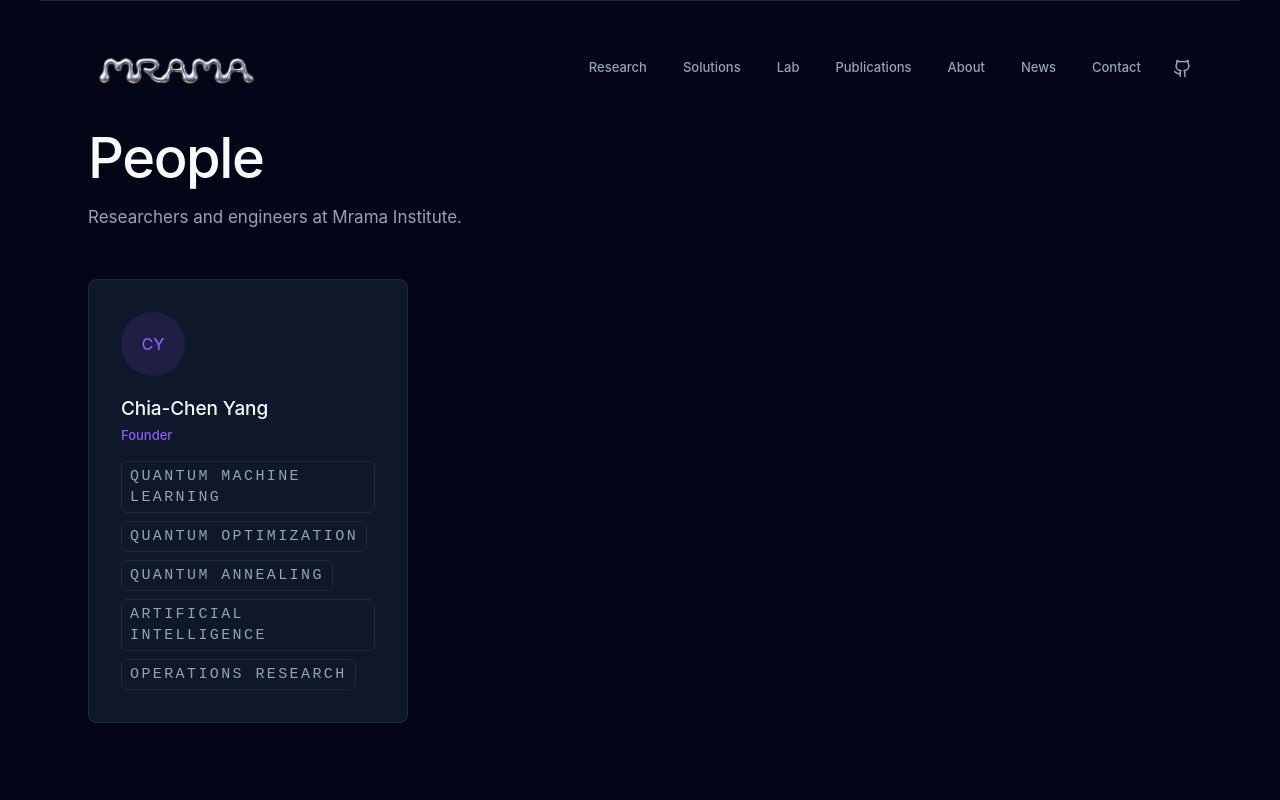
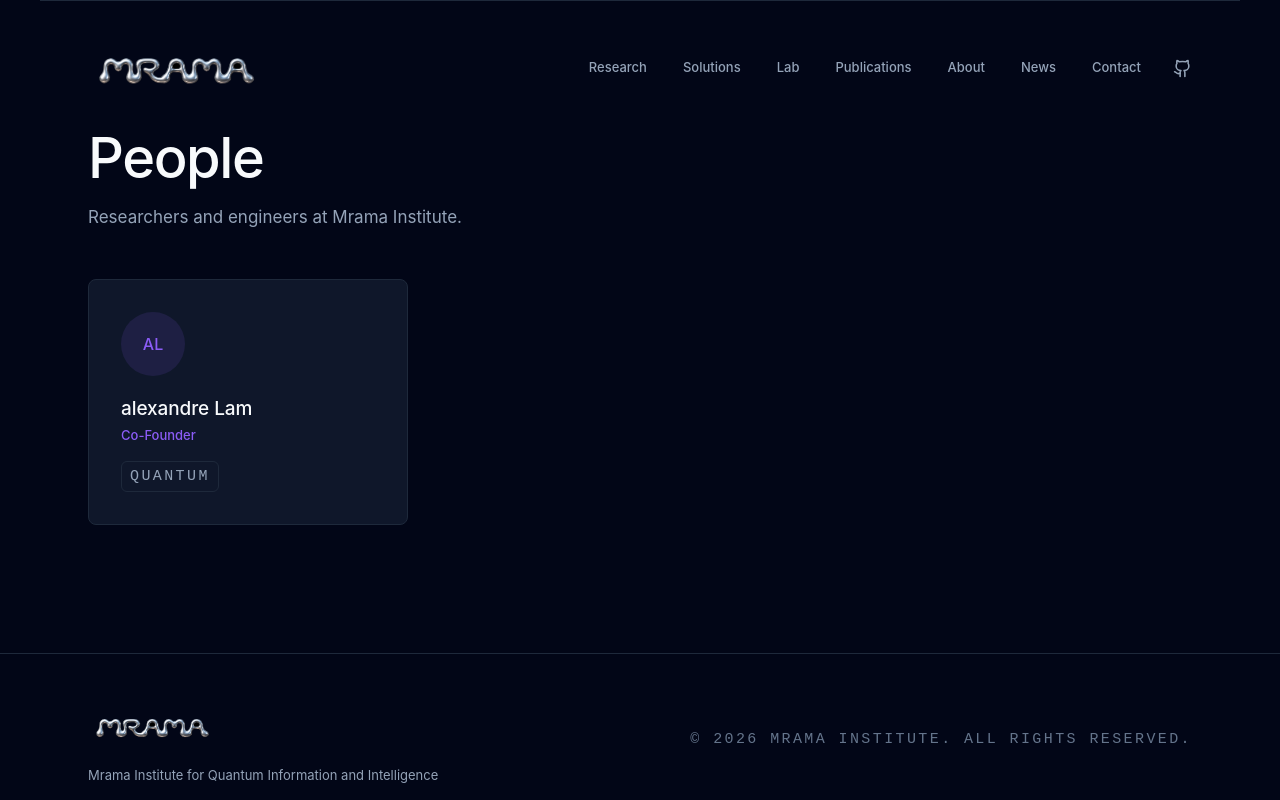
Before and after one commit to easonyang001/easonyang001.github.io, a React (Vite) app: page /people in a window 1280 px wide. Shown: the top 800 px of the page. Built offline with nearby package versions, Linux system fonts and the light colour scheme.

Commit message:
content: update people

```diff
--- a/src/data/people.ts
+++ b/src/data/people.ts
@@ -2,25 +2,19 @@ import type { Person } from "../types/index.ts";
 
 export const people: Person[] = [
   {
-    slug: "chia-chen-yang",
-    name: "Chia-Chen Yang",
-    roles: ["Founder"],
-    biography: null,
-    researchInterests: [
-      "Quantum Machine Learning",
-      "Quantum Optimization",
-      "Quantum Annealing",
-      "Artificial Intelligence",
-      "Operations Research",
-    ],
+    slug: "002",
+    name: "alexandre Lam ",
+    roles: ["Co-Founder"],
+    biography: "mines nancy",
+    researchInterests: ["quantum"],
     avatarUrl: null,
-    avatarInitials: "CY",
+    avatarInitials: "AL",
     email: null,
     githubUrl: null,
     scholarUrl: null,
     linkedinUrl: null,
     orcid: null,
-    locationCountry: "Taiwan",
-    locationCity: null,
-  },
+    locationCountry: "France",
+    locationCity: "Paris",
+  }
 ];
```
